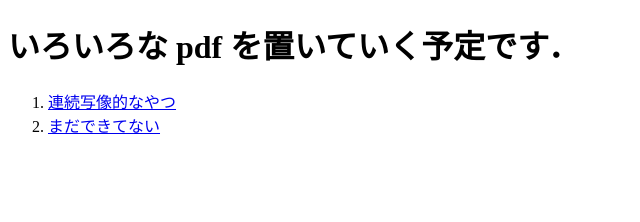
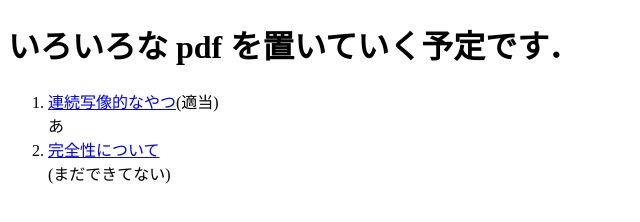
Before and after one commit to knjnszk/knjnszk.github.io, a plain HTML site: page index.html in a window 1280 px wide. Shown: the whole page, without its empty margins (0-640 px from the left). Drawn offline with Linux system fonts and the light colour scheme.

Commit message:
Update index.html

```diff
--- a/index.html
+++ b/index.html
@@ -7,8 +7,8 @@
   <body>
     <h1><font face="ＭＳ Ｐ明朝">いろいろな pdf を置いていく予定です．</font></h1>
     <ol>
-      <li><a href="continuous_map.pdf">連続写像的なやつ</a></li>
-      <li><a href="Foundation.pdf">まだできてない</a></li>
+      <li><a href="continuous_map.pdf">連続写像的なやつ</a>(適当)</li>あ
+      <li><a href="Foundation.pdf">完全性について</a></li>(まだできてない)
     </ol>
   </body>
 </html>
```
